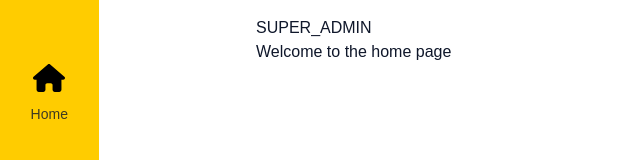
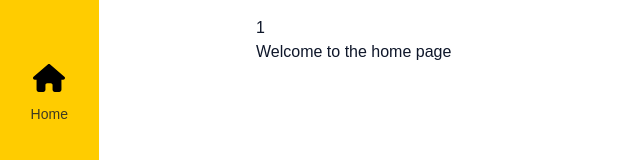
Before and after one commit to ethans333/dbs-project, a React (Vite) app in the folder frontend/: page / in a window 1280 px wide. Shown: the top 160 px of the page, without its empty margins (0-640 px from the left). Built offline with nearby package versions, Linux system fonts and the light colour scheme.

Commit message:
Added env vars

```diff
--- a/frontend/src/Components/LeftSideMenu.jsx
+++ b/frontend/src/Components/LeftSideMenu.jsx
@@ -15,10 +15,10 @@ export default function (props) {
       <div className="fixed left-0 h-screen bg-[#ffcc00]">
         <div className="px-6 space-y-16 mt-16">
           <MenuLabel src={house} text="Home" page="/" />
-          {userType != "USER" && (
+          {userType != import.meta.env.VITE_USER && (
             <MenuLabel src={org} text="RSOs" page="/rsos" />
           )}
-          {userType == "SUPER_ADMIN" && (
+          {userType == import.meta.env.VITE_SUPER_ADMIN && (
             <MenuLabel src={admin} text="Admins" page="/admins" />
           )}
           <MenuLabel src={gear} text="Settings" page="/settings" />
--- a/frontend/src/ProjectContext.jsx
+++ b/frontend/src/ProjectContext.jsx
@@ -3,7 +3,7 @@ import { createContext, useState } from "react";
 export const Context = createContext();
 
 export default function (props) {
-  const [userType, setUserType] = useState("SUPER_ADMIN");
+  const [userType, setUserType] = useState(import.meta.env.VITE_SUPER_ADMIN);
 
   return (
     <div>
```
Also changed, not shown: 1 other file (tests, documents, lock files or other folders).
